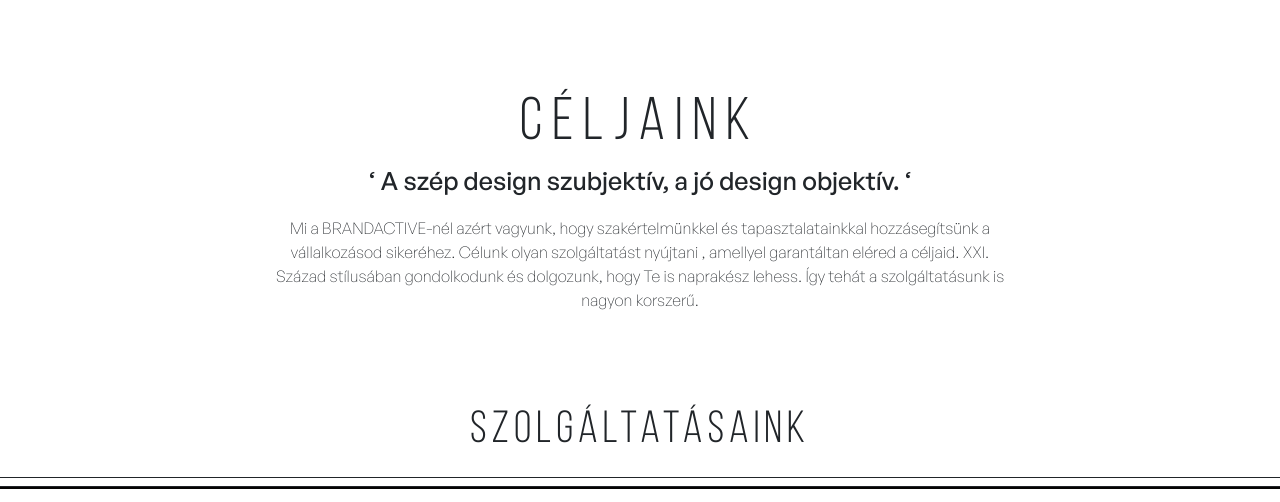
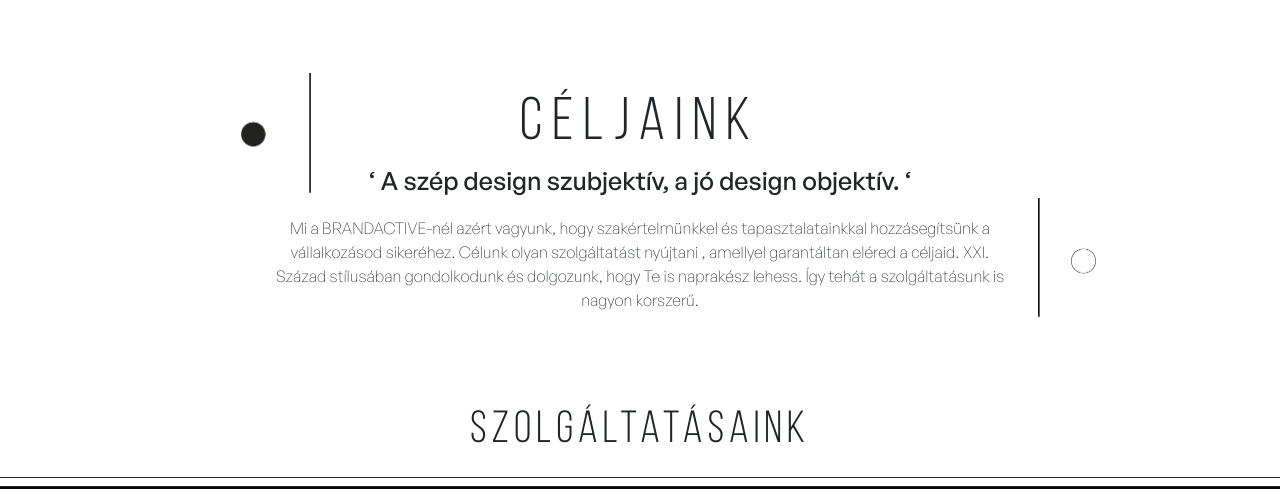
Before and after one commit to BroKoda/BrandActive, a plain HTML site: page index.html in a window 1280 px wide. Shown: the part 532-1034 px from the top of the page. Drawn offline with nearby package versions, Linux system fonts and the light colour scheme.

Commit message:
title decoration

```diff
--- a/index.html
+++ b/index.html
@@ -42,7 +42,13 @@
 
 <div class="container page-title py-5">
     <div class="row justify-content-center">
-        <div class="col-12 col-sm-10 col-md-8 py-5 text-center">
+        <div class="col-12 col-sm-10 col-lg-8 py-5 text-center">
+            <div class="page-title-decoration-left d-none d-sm-block">
+                <img src="img/decoration-left.png" alt="Dekoráció" />
+            </div>
+            <div class="page-title-decoration-right d-none d-sm-block">
+                <img src="img/decoration-right.png" alt="Dekoráció" />
+            </div>
             <h1>Céljaink</h1>
             <p class="page-title-quote mb-3">‘ A szép design szubjektív, a jó design objektív. ‘</p>
             <p class="page-title-about">
--- a/style/style.css
+++ b/style/style.css
@@ -169,6 +169,25 @@ form input[type="submit"]:hover {
 .page-title .page-title-quote {
     font-family: "GeneralSans-medium", Arial, Verdana, Tahoma, sans-serif;
     font-size: 25px;
+}
+
+.page-title .page-title-decoration-left {
+    position: absolute;
+    width: auto;
+    height: 120px;
+}
+.page-title .page-title-decoration-right {
+    position: absolute;
+    width: auto;
+    height: 120px;
+}
+
+.page-title .page-title-decoration-left img,
+.page-title .page-title-decoration-right img{
+    width: 100%;
+    height: 100%;
+    object-fit: contain;
+
 }
 
 
@@ -347,6 +366,16 @@ form input[type="submit"]:hover {
     h2 { font-size: 45px; }
     h3 { font-size: 25px; }
 
+    .page-title .page-title-decoration-left {
+        top: 75px;
+        left: 0;
+    }
+
+    .page-title .page-title-decoration-right {
+        bottom: 100px;
+        right: -5%;
+    }
+
     .services-block .service-container {
         height: 300px;
     }
@@ -359,10 +388,30 @@ form input[type="submit"]:hover {
 }
 
 /* Medium devices (landscape tablets, 768px and up) */
-@media only screen and (min-width: 768px) {}
+@media only screen and (min-width: 768px) {
+    .page-title .page-title-decoration-left {
+        top: 75px;
+        left: 0;
+    }
+
+    .page-title .page-title-decoration-right {
+        bottom: 100px;
+        right: 0;
+    }
+}
 
 /* Large devices (laptops/desktops, 992px and up) */
 @media only screen and (min-width: 992px) {
+    .page-title .page-title-decoration-left {
+        top: 75px;
+        left: 10%;
+    }
+
+    .page-title .page-title-decoration-right {
+        bottom: 80px;
+        right: 10%;
+    }
+
     .services-block .service-container {
         height: 400px;
     }
@@ -376,6 +425,16 @@ form input[type="submit"]:hover {
 
 /* Extra large devices (large laptops and desktops, 1200px and up) */
 @media only screen and (min-width: 1200px) {
+    .page-title .page-title-decoration-left {
+        top: 75px;
+        left: 15%;
+    }
+
+    .page-title .page-title-decoration-right {
+        bottom: 90px;
+        right: 10%;
+    }
+
     .artworks-block .artworks-img-container { height: 500px; }
     .artworks-block .artworks-img-container-narrow { height: 500px; }
     .artworks-block .artworks-img-container-wide { height: 700px; }
@@ -384,6 +443,16 @@ form input[type="submit"]:hover {
 }
 
 @media only screen and (min-width: 1400px) {
+    .page-title .page-title-decoration-left {
+        top: 75px;
+        left: 20%;
+    }
+
+    .page-title .page-title-decoration-right {
+        bottom: 80px;
+        right: 10%;
+    }
+
     .artworks-block .artworks-img-container { height: 600px; }
     .artworks-block .artworks-img-container-narrow { height: 600px; }
     .artworks-block .artworks-img-container-wide { height: 800px; }
```
Also changed, not shown: img/decoration-left.png (added), img/decoration-right.png (added).
